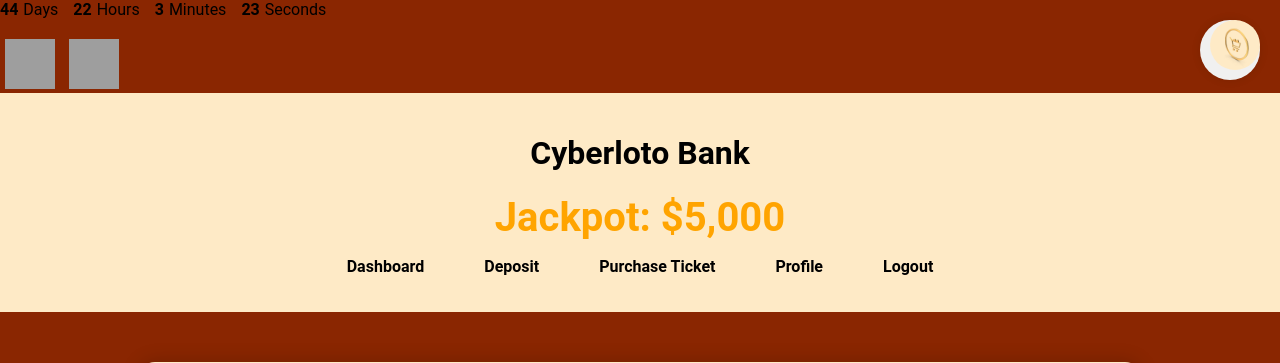
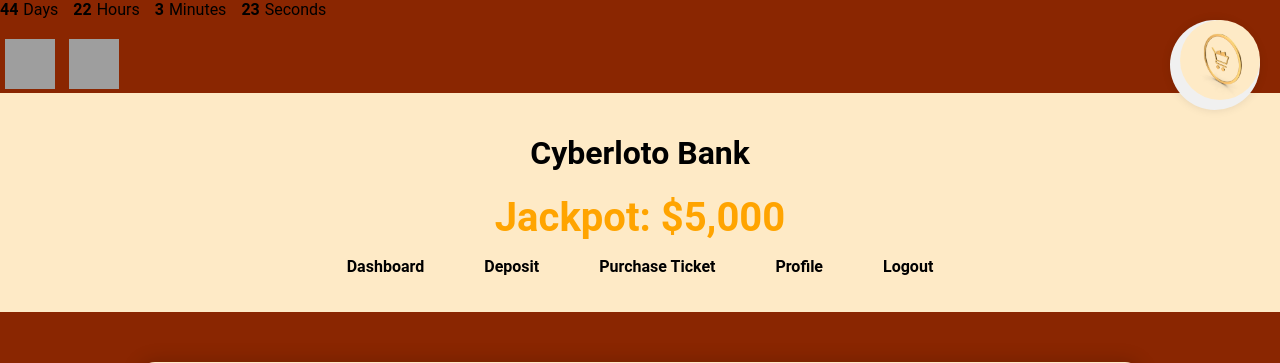
Before and after one commit to javierfevidaho/bank, a Django app: page /purchase-ticket/ in a window 1280 px wide. Shown: the top 363 px of the page. Run offline with Django 3.2, Linux system fonts and the light colour scheme; a user stored in the database is signed in; data comes from the database, SQL or seed files in the repository; grey boxes are pictures that could not be loaded.

Commit message:
css cart logo size

```diff
--- a/core/static/core/style.css
+++ b/core/static/core/style.css
@@ -245,8 +245,8 @@ nav {
     background-color: #f0f0f0;
     border-radius: 50%;
     padding: 5px;
-    width: 50px;
-    height: 50px;
+    width: 80px;
+    height: 80px;
     text-align: center;
     color: #333;
     font-size: 16px;
@@ -255,8 +255,8 @@ nav {
 }
 
 .cart-icon {
-    width: 50px;
-    height: 50px;
+    width: 80px;
+    height: 80px;
     position: fixed;
     top: 20px;
     right: 20px;
```
